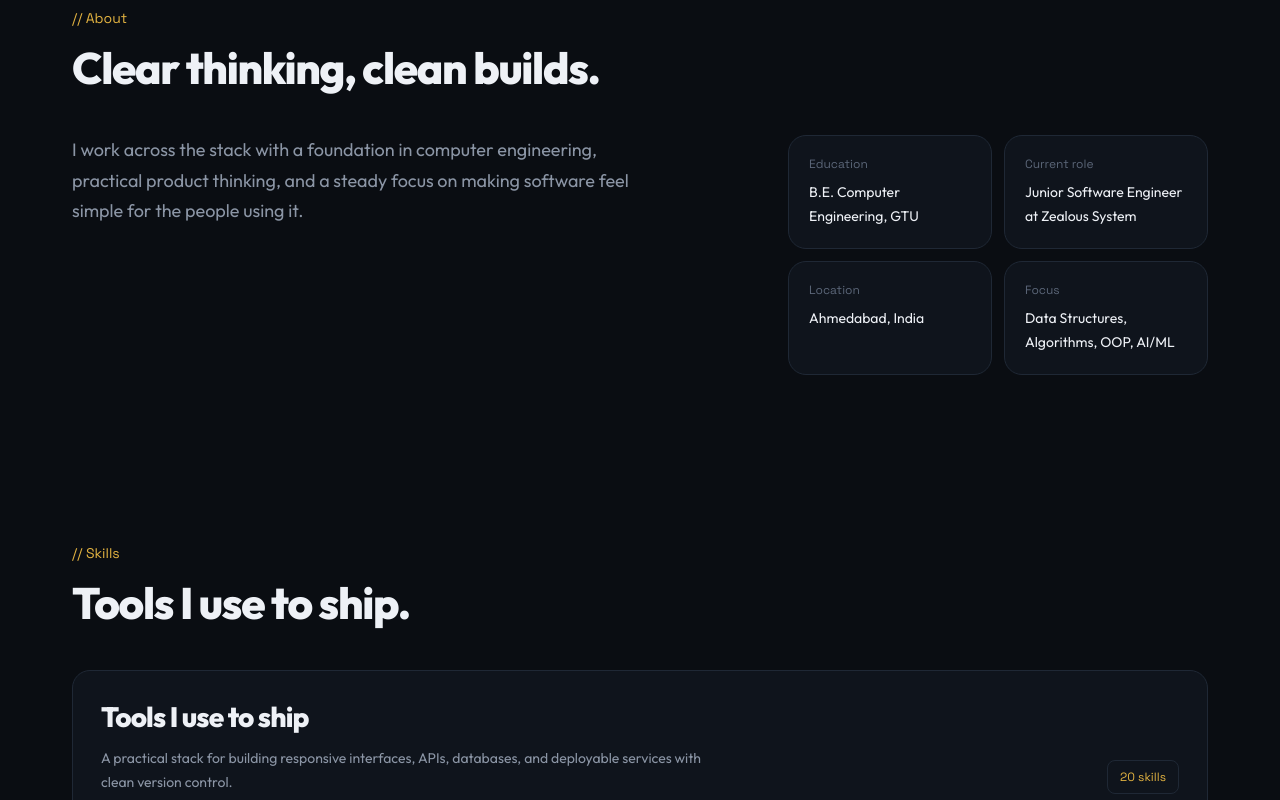
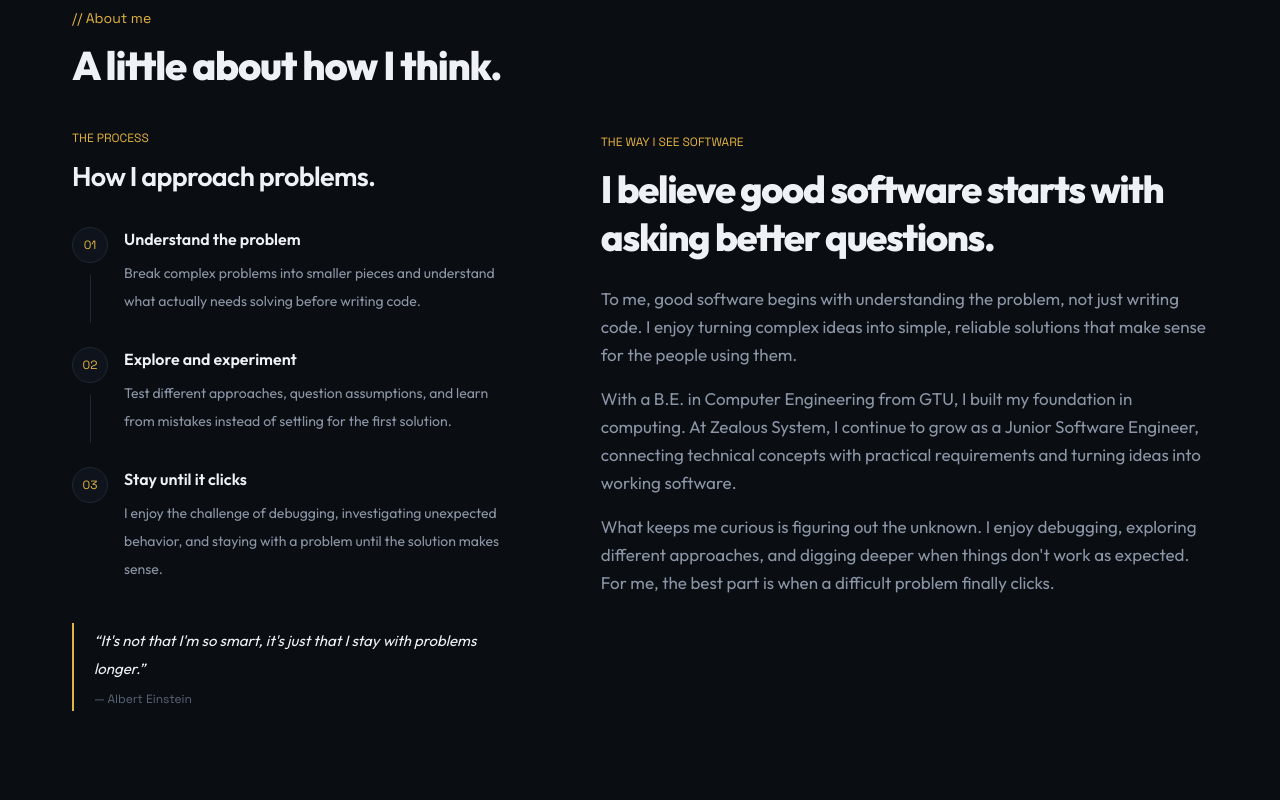
Before and after one commit to Arun-Tomar13/Portfolio, a Next.js app: page / in a window 1280 px wide. Shown: the part 840-1640 px from the top of the page. Built offline with nearby package versions, Linux system fonts and the light colour scheme.

Commit message:
feat: enhance about page and update typography and layout across components for improved readability and consistency

```diff
--- a/components/About.tsx
+++ b/components/About.tsx
@@ -1,57 +1,130 @@
+
 "use client";
 
-import { motion } from "framer-motion";
+import { motion, useReducedMotion } from "framer-motion";
 import Section from "@/components/Section";
 import { fadeUp, stagger } from "@/components/motion";
 
-const facts = [
+const principles = [
   {
-    label: "Education",
-    value: "B.E. Computer Engineering, GTU",
+    number: "01",
+    title: "Understand the problem",
+    description:
+      "Break complex problems into smaller pieces and understand what actually needs solving before writing code.",
   },
   {
-    label: "Current role",
-    value: "Junior Software Engineer at Zealous System",
+    number: "02",
+    title: "Explore and experiment",
+    description:
+      "Test different approaches, question assumptions, and learn from mistakes instead of settling for the first solution.",
   },
   {
-    label: "Location",
-    value: "Ahmedabad, India",
-  },
-  {
-    label: "Focus",
-    value: "Data Structures, Algorithms, OOP, AI/ML",
+    number: "03",
+    title: "Stay until it clicks",
+    description:
+      "I enjoy the challenge of debugging, investigating unexpected behavior, and staying with a problem until the solution makes sense.",
   },
 ];
 
 export default function About() {
+  const shouldReduceMotion = useReducedMotion();
+
   return (
-    <Section id="about" eyebrow="// About" title="Clear thinking, clean builds.">
+    <Section
+      id="about"
+      eyebrow="// About me"
+      title="A little about how I think."
+    >
       <motion.div
         variants={stagger}
         initial="hidden"
         whileInView="show"
-        viewport={{ once: true, amount: 0.2 }}
-        className="grid gap-10 lg:grid-cols-[minmax(0,1fr)_420px]"
+        viewport={{ once: true, amount: 0.15 }}
+        transition={
+          shouldReduceMotion ? { staggerChildren: 0 } : undefined
+        }
+        className="grid gap-12 lg:grid-cols-[0.85fr_1.15fr] lg:gap-20"
       >
-        <motion.p
-          variants={fadeUp}
-          className="max-w-[560px] text-lg leading-[1.7] text-muted"
-        >
-          I work across the stack with a foundation in computer engineering,
-          practical product thinking, and a steady focus on making software feel
-          simple for the people using it.
-        </motion.p>
+        {/* Left: How I work */}
+        <motion.aside variants={fadeUp}>
+          <p className="mb-3 font-mono text-xs text-accent">
+            THE PROCESS
+          </p>
 
-        <motion.div variants={fadeUp} className="grid gap-3 sm:grid-cols-2">
-          {facts.map((fact) => (
-            <div
-              key={fact.label}
-              className="rounded-card border border-line bg-panel p-5"
-            >
-              <p className="mb-2 font-mono text-xs text-dim">{fact.label}</p>
-              <p className="text-sm leading-6 text-text">{fact.value}</p>
-            </div>
-          ))}
+          <h3 className="mb-8 text-[22px] font-semibold leading-snug tracking-tight text-text sm:text-[27px]">
+            How I approach problems.
+          </h3>
+
+          <div className="space-y-6">
+            {principles.map((principle) => (
+              <div key={principle.number} className="flex gap-4">
+                <div className="flex shrink-0 flex-col items-center">
+                  <span className="flex size-9 items-center justify-center rounded-full border border-line bg-panel font-mono text-xs text-accent">
+                    {principle.number}
+                  </span>
+
+                  {principle.number !== "03" && (
+                    <span className="mt-3 w-px flex-1 bg-line" />
+                  )}
+                </div>
+
+                <div className="pb-2">
+                  <h4 className="mb-2 text-base font-semibold text-text">
+                    {principle.title}
+                  </h4>
+                  <p className="text-sm leading-7 text-muted">
+                    {principle.description}
+                  </p>
+                </div>
+              </div>
+            ))}
+          </div>
+
+          <blockquote className="mt-8 border-l-2 border-accent py-1 pl-5">
+            <p className="text-[15px] italic leading-7 text-text">
+              &ldquo;It&apos;s not that I&apos;m so smart, it&apos;s just
+              that I stay with problems longer.&rdquo;
+            </p>
+            <footer className="mt-2 font-mono text-xs text-dim">
+              — Albert Einstein
+            </footer>
+          </blockquote>
+        </motion.aside>
+
+        {/* Right: Engineering philosophy */}
+        <motion.div variants={fadeUp} className="lg:pt-1">
+          <p className="mb-4 font-mono text-xs text-accent">
+            THE WAY I SEE SOFTWARE
+          </p>
+
+          <h3 className="mb-6 max-w-2xl text-[27px] font-bold leading-tight tracking-[-0.035em] text-text sm:text-[32px] lg:text-[38px]">
+            I believe good software starts with asking better questions.
+          </h3>
+
+
+<div className="max-w-2xl space-y-4 text-[15px] leading-7 text-muted sm:text-[17px]">
+  <p>
+    To me, good software begins with understanding the problem, not just
+    writing code. I enjoy turning complex ideas into simple, reliable
+    solutions that make sense for the people using them.
+  </p>
+
+  <p>
+    With a B.E. in Computer Engineering from GTU, I built my foundation
+    in computing. At Zealous System, I continue to grow as a Junior
+    Software Engineer, connecting technical concepts with practical
+    requirements and turning ideas into working software.
+  </p>
+
+  <p>
+    What keeps me curious is figuring out the unknown. I enjoy debugging,
+    exploring different approaches, and digging deeper when things don't
+    work as expected. For me, the best part is when a difficult problem
+    finally clicks.
+  </p>
+</div>
+
+
         </motion.div>
       </motion.div>
     </Section>
--- a/components/Contact.tsx
+++ b/components/Contact.tsx
@@ -36,7 +36,7 @@ export default function Contact() {
         className="grid gap-10 lg:grid-cols-[380px_minmax(0,1fr)]"
       >
         <motion.div variants={fadeUp}>
-          <p className="mb-7 max-w-[520px] text-lg leading-[1.7] text-muted">
+          <p className="mb-7 max-w-[520px] text-[17px] leading-[1.75] text-muted">
             Have an idea, role, or collaboration in mind? Send a note and I’ll
             open it in your email app.
           </p>
@@ -95,7 +95,7 @@ export default function Contact() {
           <div className="mt-5 flex flex-wrap items-center gap-4">
             <button
               type="submit"
-              className="rounded-btn bg-accent px-7 py-3 text-[15px] font-semibold text-on-accent transition-all duration-200 hover:-translate-y-px hover:shadow-[0_10px_28px_-10px_rgba(227,179,65,0.5)]"
+              className="rounded-btn bg-accent px-7 py-3 text-sm font-semibold text-on-accent transition-all duration-200 hover:-translate-y-px hover:shadow-[0_10px_28px_-10px_rgba(227,179,65,0.5)]"
             >
               Send message
             </button>
--- a/components/Experience.tsx
+++ b/components/Experience.tsx
@@ -41,7 +41,7 @@ export default function Experience() {
                     {item.period}
                   </p>
                 )}
-                <h3 className="text-xl font-semibold text-text">{item.role}</h3>
+                <h3 className="text-[18px] font-semibold text-text">{item.role}</h3>
                 <p className="mt-1 text-sm text-muted">{item.org}</p>
                 {points.length > 0 && (
                   <ul className="mt-4 space-y-2 text-sm leading-6 text-muted">
--- a/components/Nav.tsx
+++ b/components/Nav.tsx
@@ -50,7 +50,7 @@ export default function Nav() {
         <a
           href="#home"
           onClick={() => setMenuOpen(false)}
-          className="text-xl font-extrabold tracking-tight text-text"
+          className="text-[18px] font-extrabold tracking-tight text-text"
         >
           arun<span className="text-accent">.</span>tomar
         </a>
@@ -60,7 +60,7 @@ export default function Nav() {
             <a
               key={link.href}
               href={link.href}
-              className={`relative text-[15px] transition-colors duration-200 hover:text-text ${
+              className={`relative text-sm transition-colors duration-200 hover:text-text ${
                 activeSection === link.href.slice(1) ? "text-text" : "text-muted"
               }`}
             >
@@ -105,7 +105,7 @@ export default function Nav() {
                 key={link.href}
                 href={link.href}
                 onClick={() => setMenuOpen(false)}
-                className="text-base text-muted transition-colors hover:text-accent"
+                className="text-[15px] text-muted transition-colors hover:text-accent"
               >
                 {link.label}
               </a>
--- a/components/Projects.tsx
+++ b/components/Projects.tsx
@@ -39,7 +39,7 @@ export default function Projects() {
               </span>
             </div>
 
-            <h3 className="mb-3 text-xl font-semibold text-text">
+            <h3 className="mb-3 text-[18px] font-semibold text-text">
               {project.title}
             </h3>
             <p className="mb-7 text-sm leading-6 text-muted">
--- a/components/Section.tsx
+++ b/components/Section.tsx
@@ -33,7 +33,7 @@ export default function Section({
         {eyebrow && (
           <p className="mb-3 font-mono text-sm text-accent">{eyebrow}</p>
         )}
-        <h2 className="text-[clamp(34px,5vw,44px)] font-extrabold leading-tight tracking-[-0.03em] text-text">
+        <h2 className="text-[clamp(32px,4.6vw,40px)] font-extrabold leading-tight tracking-[-0.03em] text-text">
           {title}
         </h2>
       </motion.div>
--- a/components/Skills.tsx
+++ b/components/Skills.tsx
@@ -39,7 +39,7 @@ export default function Skills() {
       >
         <div className="mb-7 flex flex-col gap-3 md:flex-row md:items-end md:justify-between">
           <div>
-            <h3 className="text-[28px] font-extrabold leading-tight tracking-[-0.03em] text-text">
+            <h3 className="text-[25px] font-extrabold leading-tight tracking-[-0.03em] text-text">
               Tools I use to ship
             </h3>
             <p className="mt-3 max-w-[620px] text-sm leading-6 text-muted">
```
Also changed, not shown: components/Hero.tsx (+4 -4 lines).
